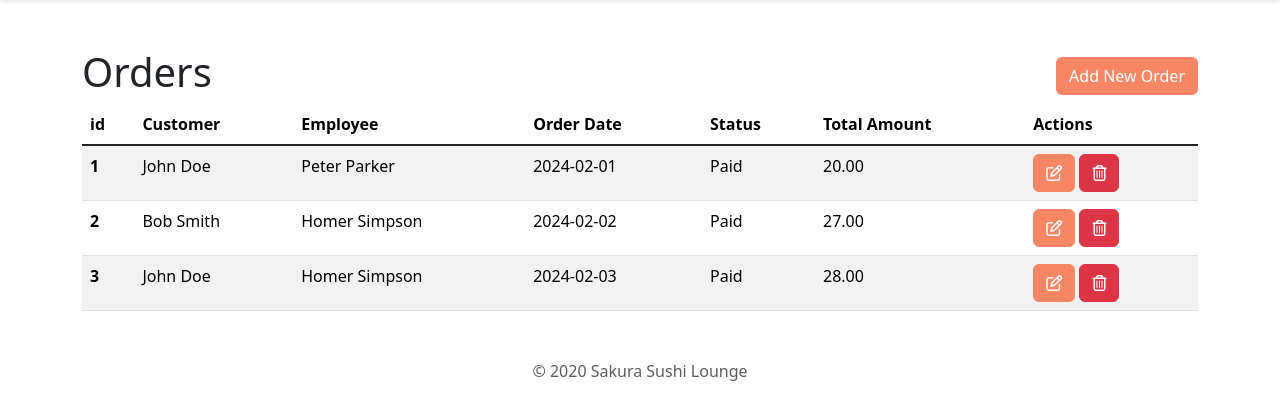
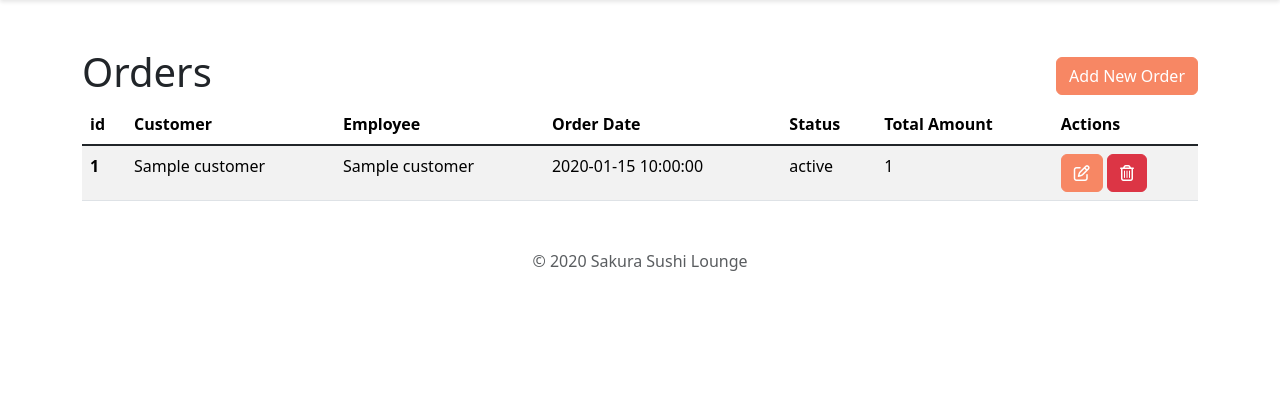
Before and after one commit to cameronchafin/sakura, a Flask app: template templates/orders.html in a window 1280 px wide. Shown: the part 66-486 px from the top of the page. Run offline with Flask 3, Linux system fonts and the light colour scheme; the template is opened without the code that fills it: most values are stand-ins (such as "Sample title", 1, 10 or a date in 2020); some libraries are stand-ins or nearby versions.

Commit message:
Read Orders

```diff
--- a/app.py
+++ b/app.py
@@ -181,12 +181,39 @@ def menu():
     return render_template('menu.html', data=data, year=year)
 
 
-@app.route('/orders')
+@app.route('/orders',  methods=["POST", "GET"])
 def orders():
     """
     Render the orders page of the application.
     """
-    return render_template('orders.html', year=year)
+    data = None
+    # Populate table with orders from database
+    if request.method == "GET":
+        query = """
+        SELECT
+            Orders.order_id,
+            Customers.customer_name,
+            Employees.employee_name,
+            Orders.order_date,
+            Orders.status,
+            Orders.total_amount
+        FROM
+            Orders
+        JOIN
+            Customers ON Orders.customer_id = Customers.customer_id
+        JOIN
+            Employees ON Orders.employee_id = Employees.employee_id
+        """
+        cur = mysql.connection.cursor()
+        cur.execute(query)
+        data = cur.fetchall()
+        cur.close()
+
+        for order in data:
+            if order['order_date']:
+                order['order_date'] = order['order_date'].strftime('%Y-%m-%d')
+
+    return render_template('orders.html', data=data, year=year)
 
 
 @app.route('/order_details')
--- a/templates/orders.html
+++ b/templates/orders.html
@@ -29,13 +29,14 @@ Orders
           </tr>
         </thead>
         <tbody class="table-group-divider">
+          {% for order in data %}
           <tr>
-            <th scope="row">1</th>
-            <td>John Doe</td>
-            <td>Peter Parker</td>
-            <td>2024-02-01</td>
-            <td>Paid</td>
-            <td>20.00</td>
+            <th scope="row">{{ order.order_id }}</th>
+            <td>{{ order.customer_name }}</td>
+            <td>{{ order.employee_name }}</td>
+            <td>{{ order.order_date }}</td>
+            <td>{{ order.status }}</td>
+            <td>{{ order.total_amount }}</td>
             <td>
                 <!-- Button trigger for edit order modal -->
                 <button type="button" class="btn custom-solid" data-bs-toggle="modal" data-bs-target="#editOrderModal">
@@ -46,43 +47,7 @@ Orders
                     <i class="fa-regular fa-trash-can"></i>
                 </button>
             </td>
-          </tr>
-          <tr>
-            <th scope="row">2</th>
-            <td>Bob Smith</td>
-            <td>Homer Simpson</td>
-            <td>2024-02-02</td>
-            <td>Paid</td>
-            <td>27.00</td>
-            <td>
-                <!-- Button trigger for edit order modal -->
-                <button type="button" class="btn custom-solid" data-bs-toggle="modal" data-bs-target="#editOrderModal">
-                    <i class="fa-regular fa-pen-to-square"></i>
-                </button>
-                <!-- Button trigger for delete modal -->
-                <button type="button" class="btn btn-danger" data-bs-toggle="modal" data-bs-target="#deleteModal">
-                    <i class="fa-regular fa-trash-can"></i>
-                </button>
-            </td>
-          </tr>
-          <tr>
-            <th scope="row">3</th>
-            <td>John Doe</td>
-            <td>Homer Simpson</td>
-            <td>2024-02-03</td>
-            <td>Paid</td>
-            <td>28.00</td>
-            <td>
-                <!-- Button trigger for edit order modal -->
-                <button type="button" class="btn custom-solid" data-bs-toggle="modal" data-bs-target="#editOrderModal">
-                    <i class="fa-regular fa-pen-to-square"></i>
-                </button>
-                <!-- Button trigger for delete modal -->
-                <button type="button" class="btn btn-danger" data-bs-toggle="modal" data-bs-target="#deleteModal">
-                    <i class="fa-regular fa-trash-can"></i>
-                </button>
-            </td>
-          </tr>
+            {% endfor %}
         </tbody>
       </table>
 </div>
```
